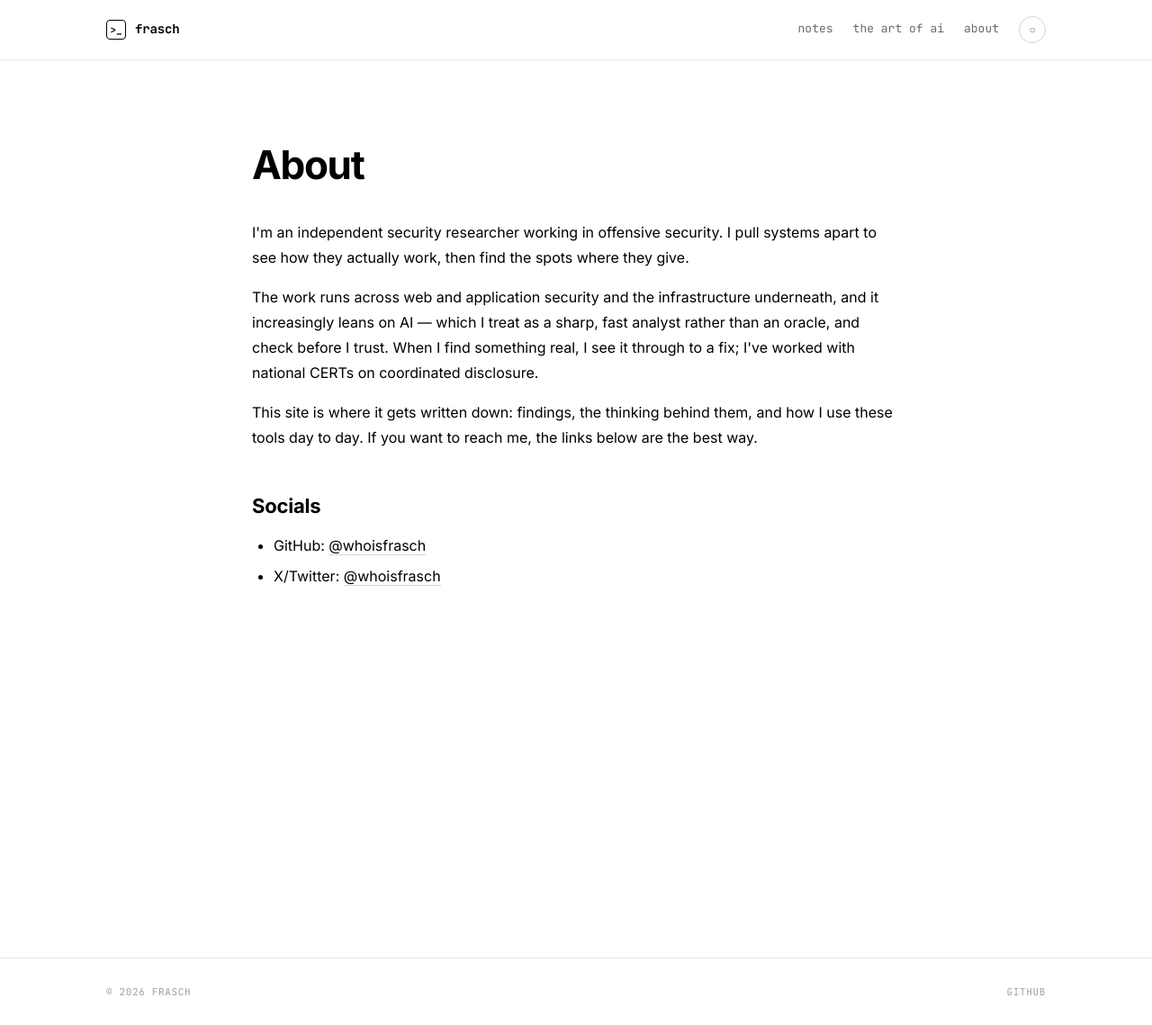
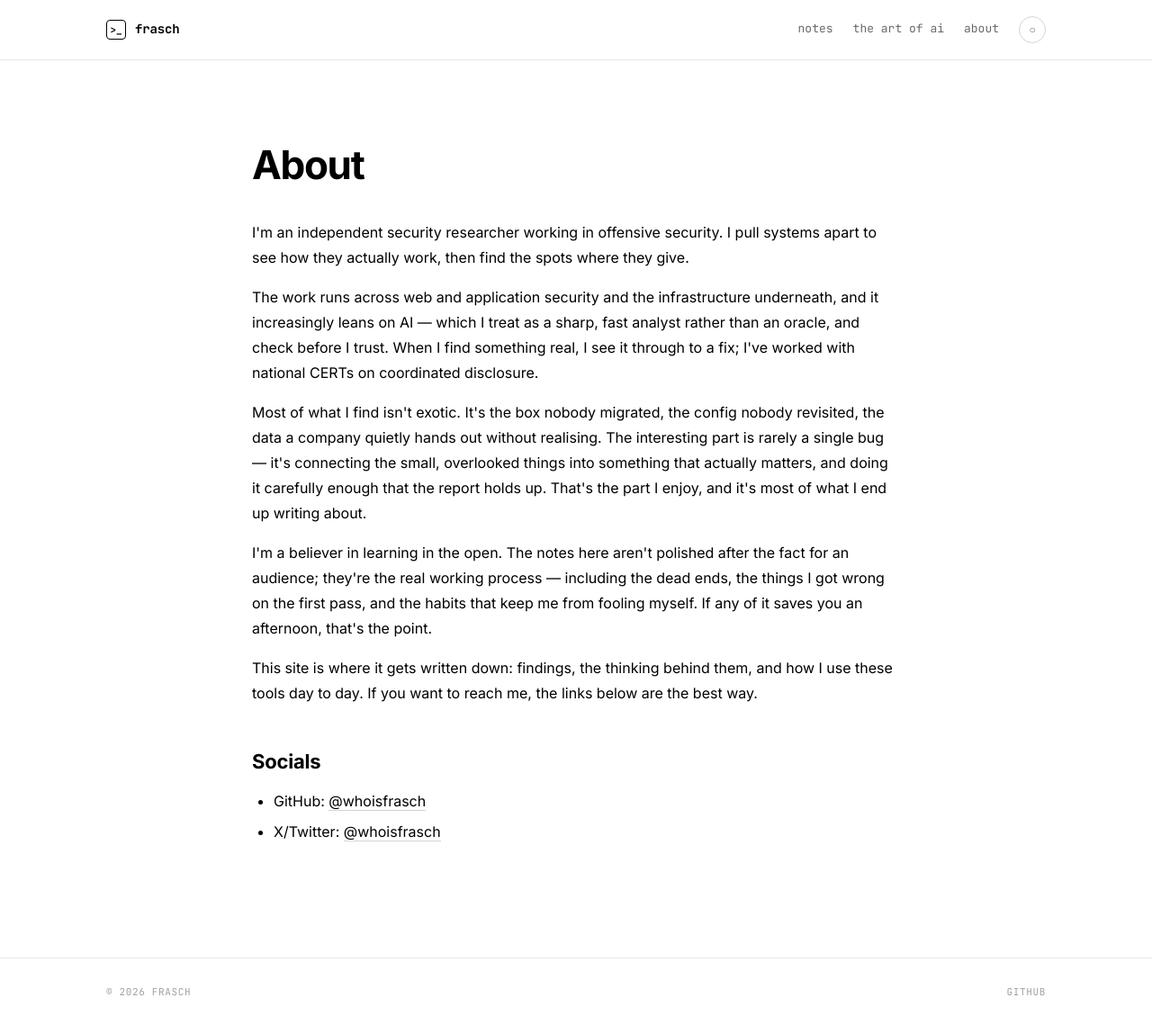
Before and after one commit to whoisfrasch/frasch, a Jekyll site: the page built from about.md, in a window 1280 px wide and 1139 px high. Shown: the whole window at 90% size. Built offline with Jekyll 4.4.1, drawn with Linux system fonts in a browser that asks for light colours.

Commit message:
Add a bit more substance to About
Two more paragraphs: the "small overlooked things connected into something
that matters" angle, and a learning-in-the-open note. Keeps the active voice.

https://claude.ai/code/session_01JnCHEM12RkD4vKYenVDfaD

```diff
--- a/about.md
+++ b/about.md
@@ -22,6 +22,23 @@ permalink: /about/
   </p>
 
   <p>
+    Most of what I find isn't exotic. It's the box nobody migrated, the config
+    nobody revisited, the data a company quietly hands out without realising.
+    The interesting part is rarely a single bug — it's connecting the small,
+    overlooked things into something that actually matters, and doing it
+    carefully enough that the report holds up. That's the part I enjoy, and
+    it's most of what I end up writing about.
+  </p>
+
+  <p>
+    I'm a believer in learning in the open. The notes here aren't polished
+    after the fact for an audience; they're the real working process —
+    including the dead ends, the things I got wrong on the first pass, and the
+    habits that keep me from fooling myself. If any of it saves you an
+    afternoon, that's the point.
+  </p>
+
+  <p>
     This site is where it gets written down: findings, the thinking behind
     them, and how I use these tools day to day. If you want to reach me, the
     links below are the best way.
```
